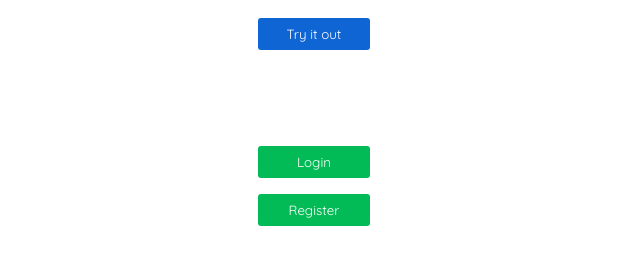
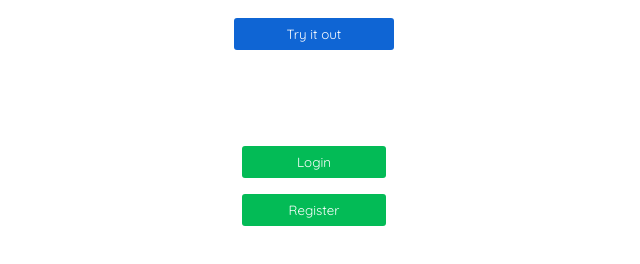
Before and after one commit to robin-nordin/Sketch, a website: page frontend/index.html in a window 1280 px wide. Shown: the part 348-612 px from the top of the page, without its empty margins (326-966 px from the left). Drawn offline with Linux system fonts and the light colour scheme.

Commit message:
Update CSS
Changed size on certain buttons

```diff
--- a/frontend/index.html
+++ b/frontend/index.html
@@ -16,8 +16,8 @@
         <article class="buttons">
           <button class="save" onclick="clearCanvas()">Try it out</button>
         </article>
-        <button onclick="location.href = '/login'">Login</button>
-        <button onclick="location.href = '/register'">Register</button>
+        <button class="login" onclick="location.href = '/login'">Login</button>
+        <button class="register" onclick="location.href = '/register'">Register</button>
       </section>
       <section class="hide" id="online">
         <p id="welcome"></p>
@@ -25,7 +25,7 @@
           <button class="hide" id="continue-sketching" onclick="location.href = '/canvas'">Continue sketching</button>
           <button class="save" onclick="clearCanvas()">Create New</button>
         </article>
-        <button onclick="location.href = '/projects'">Projects</button>
+        <button class="sketch-button" onclick="location.href = '/projects'">My sketches</button>
       </section>
     </main>
     <script src="index.js"></script>
--- a/frontend/landing.css
+++ b/frontend/landing.css
@@ -31,6 +31,9 @@ h1.logo {
 }
 
 button {
-  width: 7rem;
   height: 2rem;
 }
+
+.sketch-button {
+  width: 9rem;
+}
--- a/frontend/style.css
+++ b/frontend/style.css
@@ -14,6 +14,15 @@ button {
   border-radius: 3px;
   background-color: #03bb56;
   color: #fff;
+  width: 5rem;
+}
+
+.login, .register {
+  width: 9rem;
+}
+
+.clear, .save, .download {
+  width: 10rem;
 }
 
 button:hover {
```
Also changed, not shown: frontend/login/index.html (+1 -1 lines).
